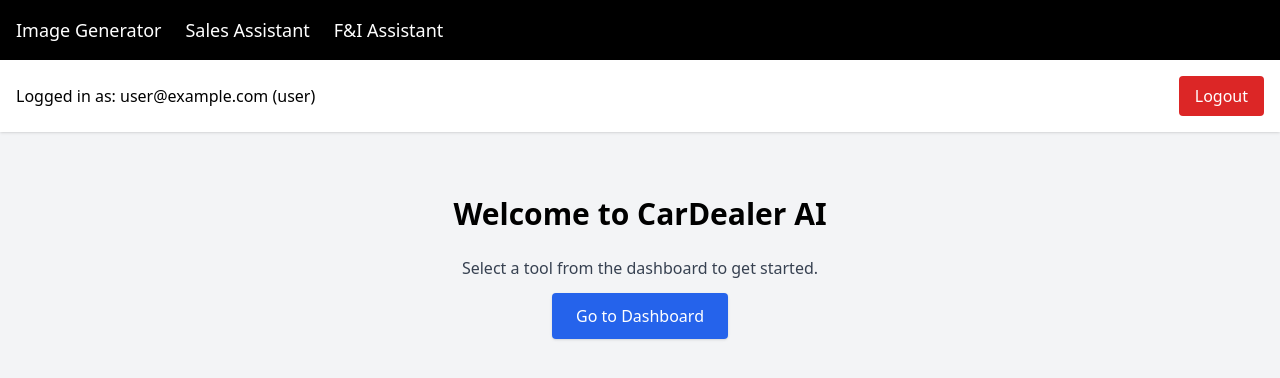
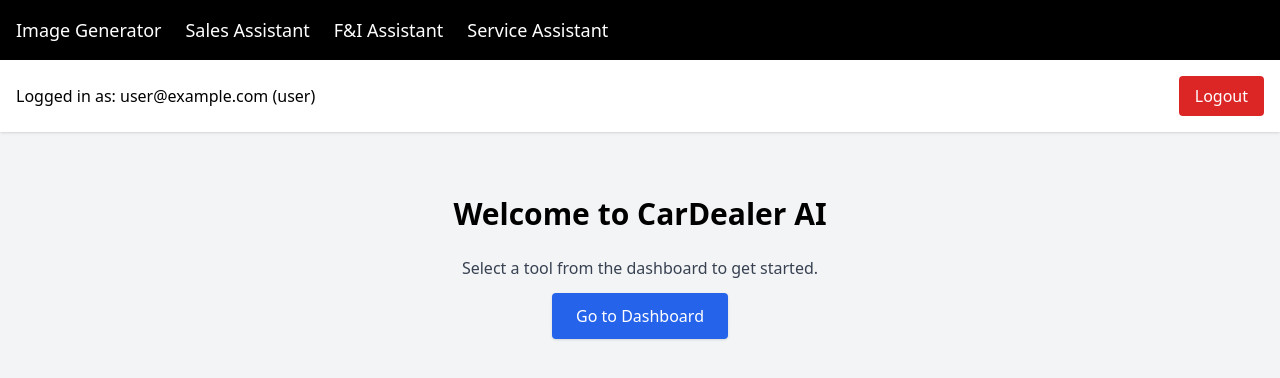
Before and after one commit to brettkues/cardealer-ai, a Next.js app: page / in a window 1280 px wide. Shown: the top 378 px of the page. Built offline with nearby package versions, Linux system fonts and the light colour scheme; no server answers; the database is empty; sample sign-in values are in the browser's storage.

Commit message:
Update layout.js

```diff
--- a/app/layout.js
+++ b/app/layout.js
@@ -78,6 +78,7 @@ export default function RootLayout({ children }) {
               <Link href="/assistant/sales">Sales Assistant</Link>
 
               <Link href="/assistant/fi">F&I Assistant</Link>
+          <Link href="/assistant/service">Service Assistant</Link>
 
               {(role === "manager" || role === "admin") && (
                 <Link href="/train">Train Your AI</Link>
```
